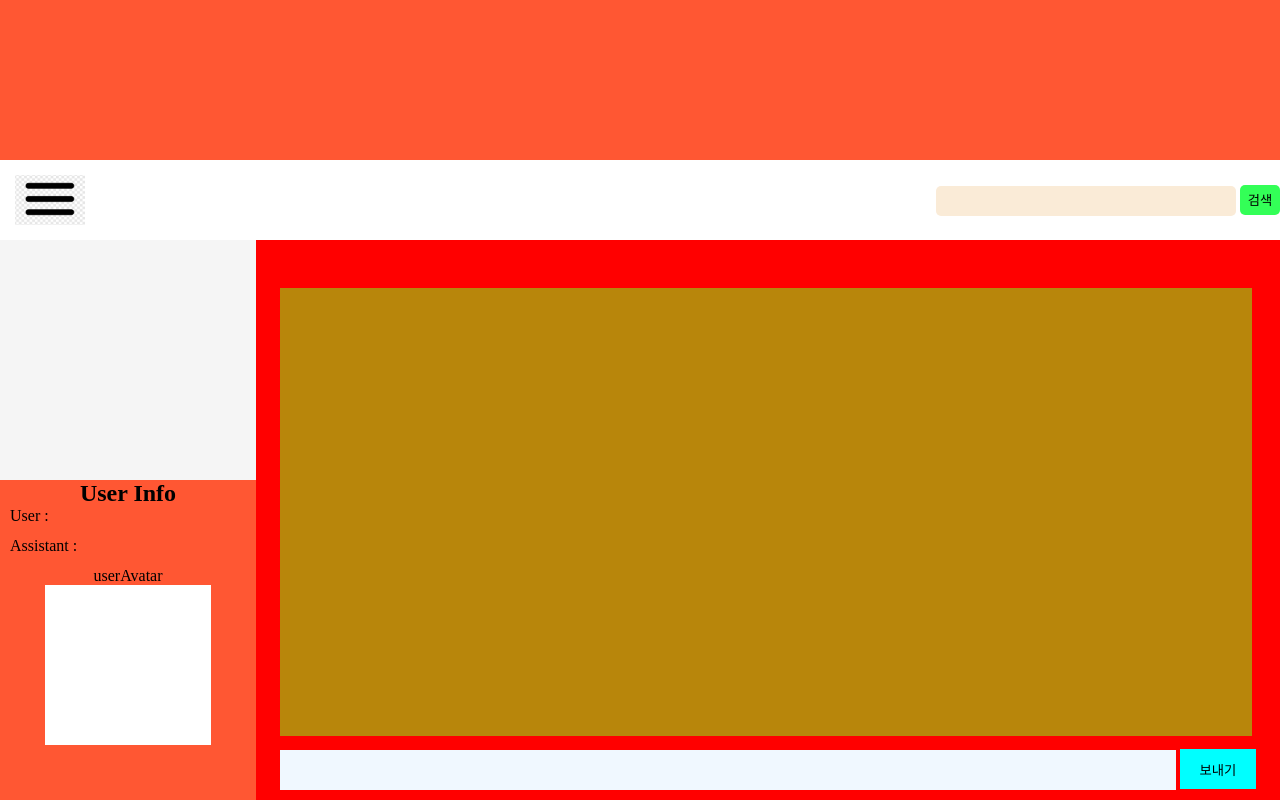
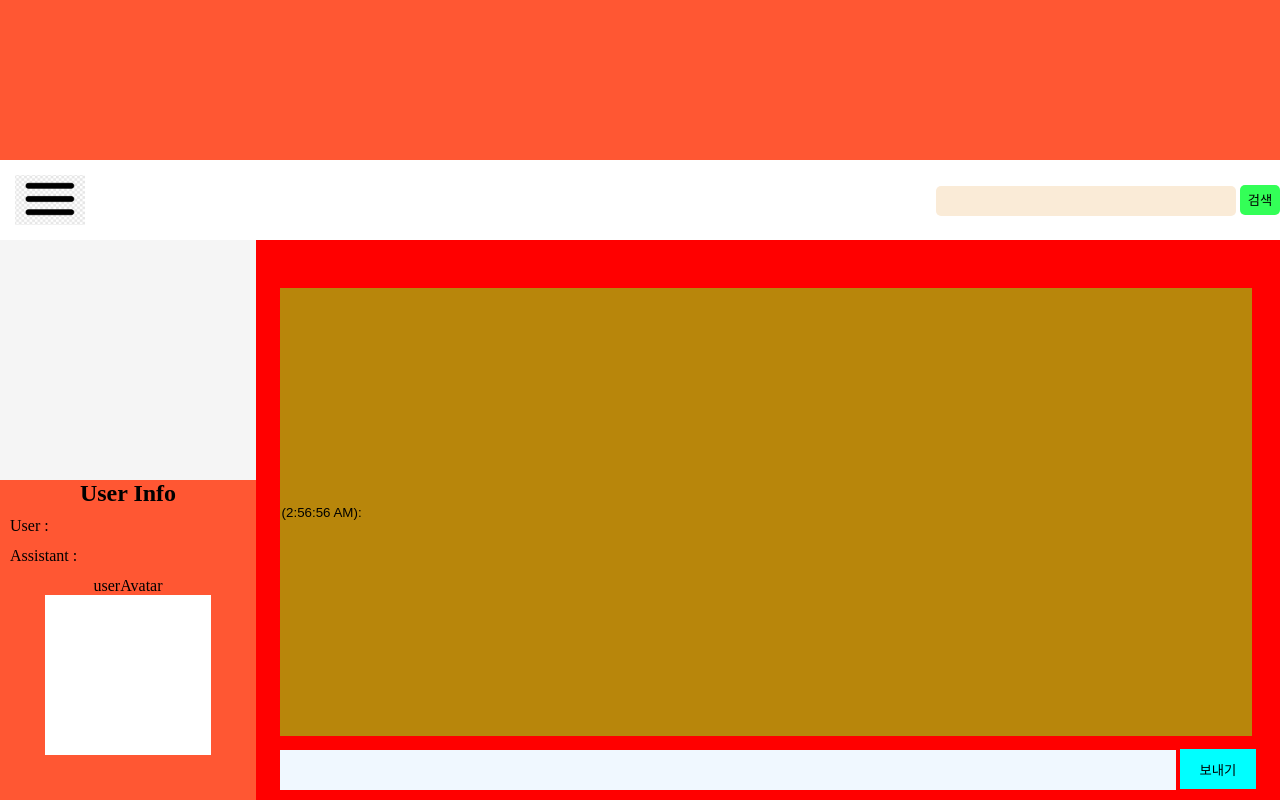
Before and after one commit to JungYoungSick/Web_Applocation_IA_Project, a website: page static/index.html in a window 1280 px wide. Both pictures are taken after a click on the input "보내기". Drawn offline with Linux system fonts and the light colour scheme.

Commit message:
index.html 파일 보내기 실험

```diff
--- a/static/index.css
+++ b/static/index.css
@@ -60,7 +60,6 @@ button {
   height: 70vh;
   background-color: #f5f5f5;
   display: flex;
-  justify-content: ;
 }
 /* 유저 정보창 */
 .infopos {
--- a/static/index.html
+++ b/static/index.html
@@ -5,6 +5,7 @@
     <meta name="viewport" content="width=device-width, initial-scale=1.0" />
     <title>Document</title>
     <link rel="stylesheet" href="index.css" />
+    <style></style>
   </head>
   <body>
     <!-- 레이아웃. -->
@@ -30,7 +31,7 @@
       <div>
         <form class="infopos" method="get">
           <div id="userInfo">
-            <h2 style="text-align: center; margin-bottom;: 10px">User Info</h2>
+            <h2 style="text-align: center; margin-bottom: 10px">User Info</h2>
             <div class="box1">
               <label for="userName">User : </label>
               <input type="text" name="user" id="userName" />
@@ -64,6 +65,33 @@
     <script>
       const root = document.getElementById("root");
       console.dir(root);
+
+      // HTML 요소에 대한 참조 가져오기
+      const textBar = document.getElementById("textBar");
+      const textButton = document.getElementById("textButton");
+      const prompt = document.getElementById("prompt");
+
+      // "보내기" 버튼을 클릭할 때 실행할 함수 정의
+      function sendMessage() {
+        const message = textBar.value; // textBar 입력 값 가져오기
+        const currentTime = new Date().toLocaleTimeString(); // 현재 시간 가져오기
+
+        // prompt에 메시지와 시간 추가
+        prompt.value += `(${currentTime}): ${message}\n`;
+
+        // textBar 내용 비우기
+        textBar.value = "";
+      }
+
+      // "보내기" 버튼 클릭 이벤트 처리
+      textButton.addEventListener("click", sendMessage);
+
+      // "textBar"에서 Enter 키를 누를 때 "보내기" 함수 실행
+      textBar.addEventListener("keyup", (event) => {
+        if (event.key === "Enter") {
+          sendMessage();
+        }
+      });
     </script>
   </body>
 </html>
```
